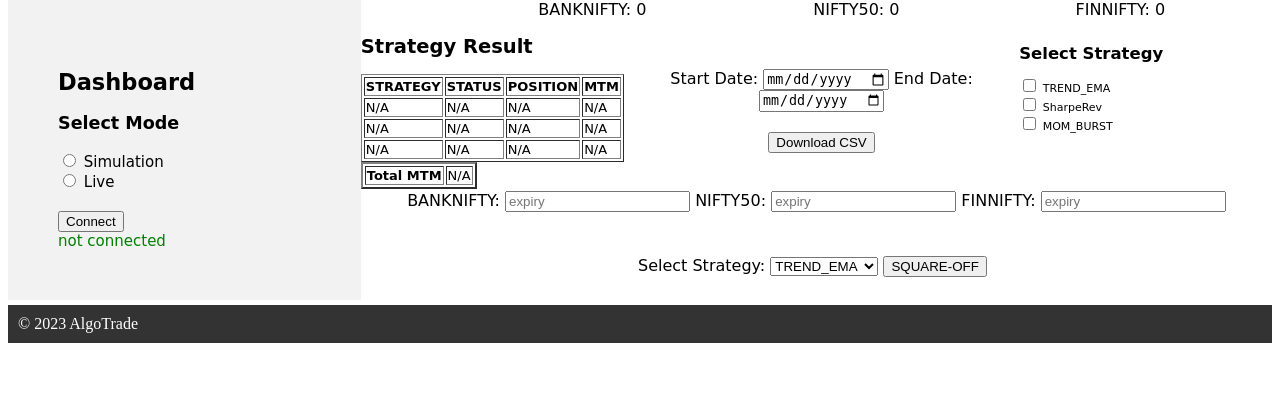
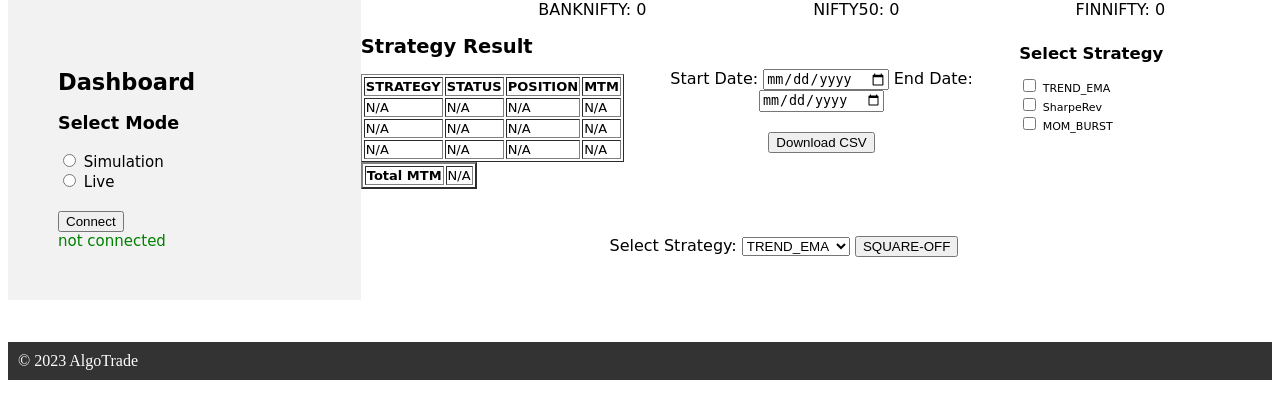
Before and after one commit to webclinic017/algo-FYERS-ZERODHA, a Flask app: page / in a window 1280 px wide. Shown: the part 105-524 px from the top of the page. Run offline with Flask 3, Linux system fonts and the light colour scheme.

Commit message:
Update index.html

```diff
--- a/templates/index.html
+++ b/templates/index.html
@@ -77,15 +77,10 @@
     }
     #connectionStatus{color:green;}
 
-    .expiry{
-      font-family: 'Comic Sans MS', cursive, sans-serif;
-      text-align:center;
-      margin-top:20px;
-      }
     .Square_off_strategy{
       font-family: 'Comic Sans MS', cursive, sans-serif;
       text-align:center;
-      padding:8px;
+      padding:65px;
     }
 
 
@@ -188,24 +183,6 @@
    <div class="download-button">
         <button onclick="downloadCSV()">Download CSV</button>
    </div>
-   <br>
-   <div class="expiry">
-    <span>
-        <label for="BankNifty_expiry">BANKNIFTY:</label>
-        <input type="text" id="BankNifty_expiry"  name=BankNifty_expiry placeholder="expiry">
-    </span>
-
-    <span>
-        <label for="Nifty50_expiry">NIFTY50:</label>
-        <input type="text" id="Nifty50_expiry"  name=Nifty50_expiry placeholder="expiry" >
-    </span>
-
-    <span>
-        <label for="FinNifty_expiry">FINNIFTY:</label>
-        <input type="text" id="FinNifty_expiry" name=FinNifty_expiry placeholder="expiry">
-    </span>
-   </div>
-  <br>
 
   <br>
   <div class="Square_off_strategy">
@@ -294,30 +271,19 @@
         const isSharpRevSelected = document.querySelector('input[name="SharpeRev"]').checked;
         const isMOM_BURSTSelected = document.querySelector('input[name="MOM_BURST"]').checked;
 
-<!--    expiry-->
-        const BANK_NIFTY_EXP = document.querySelector('input[name="BankNifty_expiry"]').value;
-        const NIFTY_EXP = document.querySelector('input[name="Nifty50_expiry"]').value;
-        const FIN_NIFTY_EXP = document.querySelector('input[name="FinNifty_expiry"]').value;
 
-        // Create the selected strategy and expiry objects
+        // Create the selected strategy
         const STRATEGY_SELECTED = {
             'TREND_EMA': isTREND_EMASelected,
             'SharpeRev': isSharpRevSelected,
             'MOM_BURST':isMOM_BURSTSelected,
         };
 
-        const EXPIRY = {
-            'NSE:NIFTYBANK-INDEX': BANK_NIFTY_EXP,
-            'NSE:NIFTY50-INDEX': NIFTY_EXP,
-            'NSE:FINNIFTY-INDEX': FIN_NIFTY_EXP
-        };
-
-        // Make a POST request to /on_connect with the selected_strategy and expiry
+        // Make a POST request to /on_connect with the selected_strategy
         fetch('/on_connect', {
             method: 'POST',
             body: JSON.stringify({
                 'selected_strategy': STRATEGY_SELECTED,
-                'expiry': EXPIRY
             }),  headers: {'Content-Type': 'application/json',},
         })
         .then(response => response.text())
```
